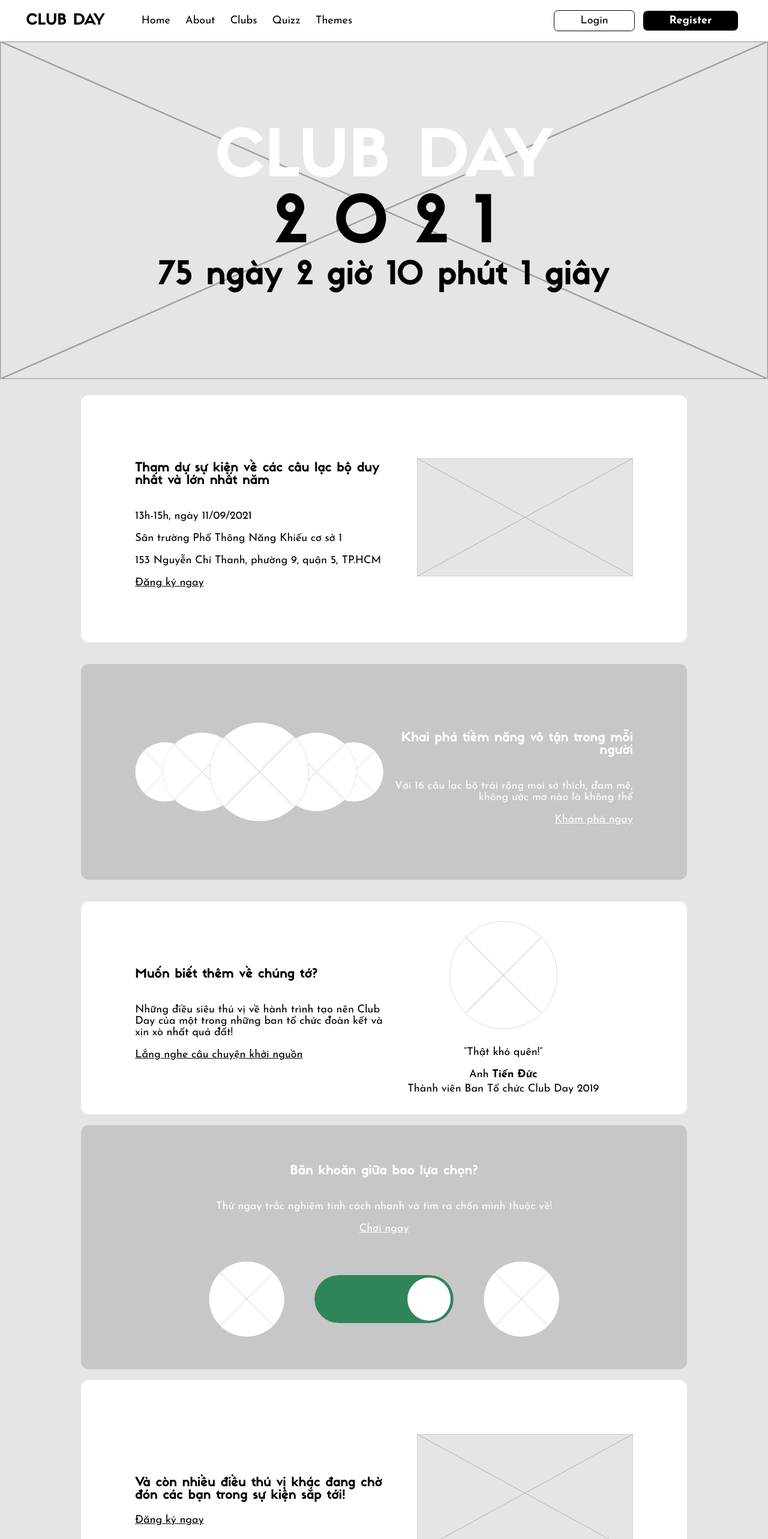
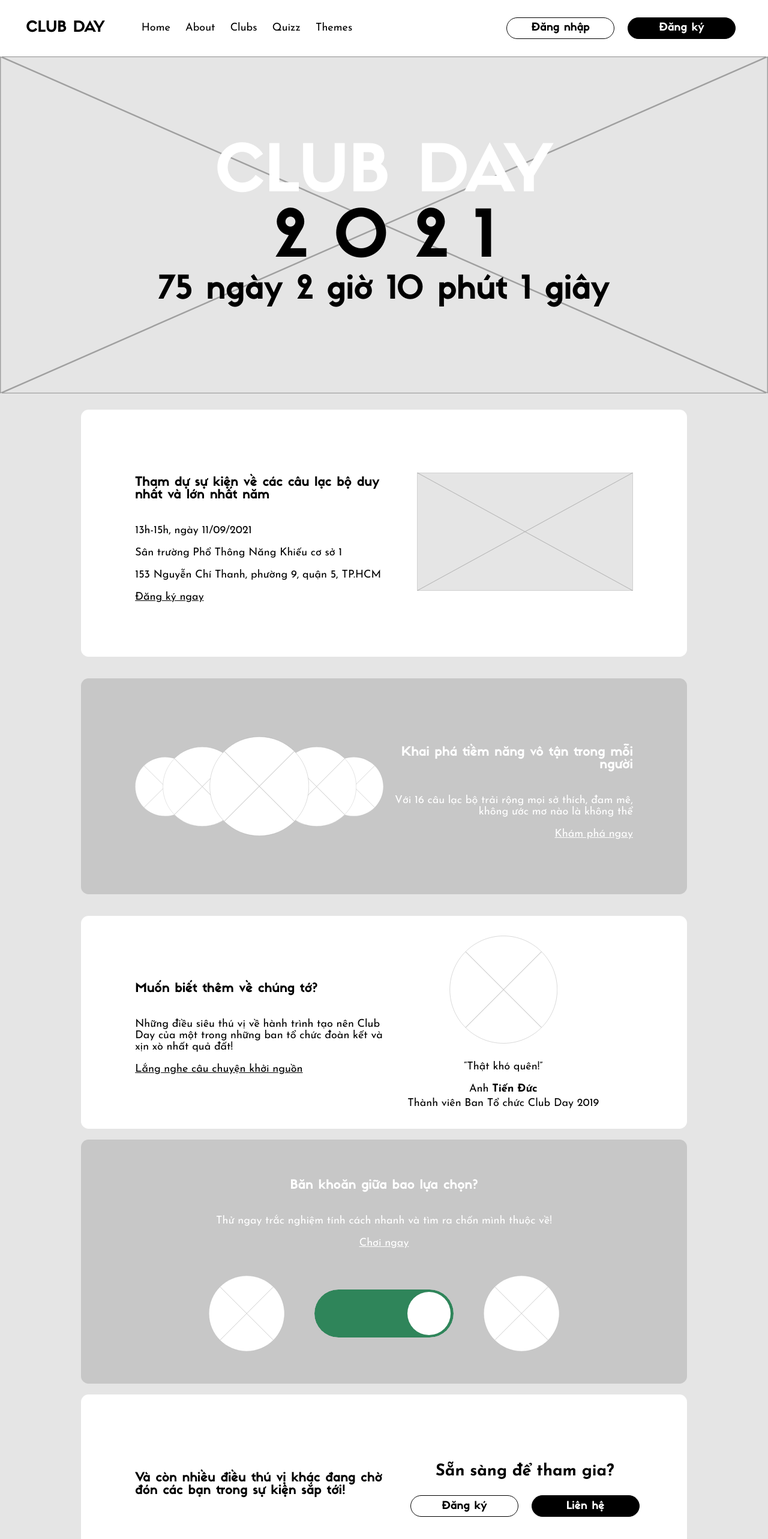
Before and after one commit to Club-Day-PTNK/clubday-website, a Next.js app: page / in a window 1280 px wide. Shown: the top 2566 px of the page at 60% size. Built offline with nearby package versions, Linux system fonts and the light colour scheme.

Commit message:
Finish Home Page
Added Button Component for reusability

```diff
--- a/components/Button.js
+++ b/components/Button.js
@@ -1,9 +1,30 @@
-import React from "react";
+import Link from "next/link";
 
-// TODO
+import buttonStyles from "../styles/Button.module.scss";
 
-const Button = () => {
-  return <div></div>;
+import classNames from "classnames/bind";
+
+let cx = classNames.bind(buttonStyles);
+
+const Button = ({
+  type,
+  onClick = () => {},
+  content,
+  href,
+  important = false,
+}) => {
+  const buttonClass = cx({ container: true, important: important });
+  return type == "link" ? (
+    <div className={buttonClass}>
+      <Link href={href}>
+        <a className={buttonStyles.link}>{content}</a>
+      </Link>
+    </div>
+  ) : (
+    <button className={buttonClass} onClick={onClick}>
+      {content}
+    </button>
+  );
 };
 
 export default Button;
--- a/components/Navigation.js
+++ b/components/Navigation.js
@@ -1,6 +1,8 @@
 import Link from "next/link";
 import navStyles from "../styles/Navigation.module.scss";
 import Logo from "./Logo";
+
+import Button from "./Button";
 
 const Navigation = ({}) => {
   // * Organizing the Navbar as the Following JSX
@@ -38,16 +40,21 @@ const Navigation = ({}) => {
               </Link>
             </li>
           </ul>
-          <ul className={navStyles.buttonList}>
-            <li className={navStyles.button}>
-              <Link href="#">
-                <a>Login</a>
-              </Link>
+          <ul>
+            <li>
+              <Button
+                type="link"
+                href="#"
+                content="Đăng nhập"
+              ></Button>
             </li>
-            <li className={navStyles.button}>
-              <Link href="#">
-                <a className={navStyles.registerCTA}>Register</a>
-              </Link>
+            <li>
+              <Button
+                type="link"
+                href="#"
+                content="Đăng ký"
+                important={true}
+              ></Button>
             </li>
           </ul>
         </nav>
--- a/components/cards/Home.js
+++ b/components/cards/Home.js
@@ -3,6 +3,7 @@ import Link from "next/link";
 import cardStyles from "../../styles/cards/Home.module.scss";
 
 import classNames from "classnames/bind";
+import { text } from "@fortawesome/fontawesome-svg-core";
 let cx = classNames.bind(cardStyles);
 
 const BodyCard = (props) => {
@@ -20,9 +21,13 @@ const BodyCard = (props) => {
       <div className={cardStyles.texts}>
         <h3 className={cardStyles.title}>{texts.title}</h3>
         <div className={cardStyles.paragraphs}>{paragraphs}</div>
-        <Link href={texts.link.dest}>
-          <a className={cardStyles.cta}>{texts.link.cta}</a>
-        </Link>
+        {texts.link ? (
+          <Link href={texts.link.dest}>
+            <a className={cardStyles.cta}>{texts.link.cta}</a>
+          </Link>
+        ) : (
+          <></>
+        )}
       </div>
       <div className={cardStyles.components}>{components}</div>
     </div>
--- /dev/null
+++ b/components/home/CallToAction.js
@@ -0,0 +1,32 @@
+import Button from "../Button";
+
+import callToActionStyle from "../../styles/home/CallToAction.module.scss";
+
+const CallToAction = ({}) => {
+  return (
+    <div className={callToActionStyle.container}>
+      <h2>Sẵn sàng để tham gia?</h2>
+      <ul className={callToActionStyle.buttonContainer}>
+        <li>
+          <Button
+            type="link"
+            content="Đăng ký"
+            onClick={() => {}}
+            href="#"
+          ></Button>
+        </li>
+        <li>
+          <Button
+            type="button"
+            content="Liên hệ"
+            onClick={() => {}}
+            href="#"
+            important={true}
+          ></Button>
+        </li>
+      </ul>
+    </div>
+  );
+};
+
+export default CallToAction;
--- a/libs/home/data.js
+++ b/libs/home/data.js
@@ -8,6 +8,8 @@ import TestimonialList from "../../components/home/TestimonialList";
 import { testimonials } from "./testimonials";
 
 import QuizzSwitch from "../../components/home/QuizzSwitch";
+
+import CallToAction from "../../components/home/CallToAction";
 
 export const bodyContents = {
   info: {
@@ -63,8 +65,7 @@ export const bodyContents = {
       title:
         "Và còn nhiều điều thú vị khác đang chờ đón các bạn trong sự kiện sắp tới!  ",
       lines: [],
-      link: { cta: "Đăng ký ngay", dest: "/" },
     },
-    components: <Image src={dummyRectangle} alt="Club Day Picture" />,
+    components: <CallToAction></CallToAction>,
   },
 };
--- /dev/null
+++ b/styles/Button.module.scss
@@ -0,0 +1,26 @@
+.container {
+  min-width: 10rem;
+  min-height: 2em;
+  display: flex;
+  justify-content: center;
+  align-items: center;
+  margin: 0.2em 0.6em;
+  font-family: "Sifonn Pro";
+  padding: 0.2em 1em;
+  border: 1px solid black;
+  text-align: center;
+  border-radius: 4em;
+  background-color: white;
+  font-size: 1rem;
+  &:active {
+    background-color: darken(white, 40%);
+  }
+
+  &.important {
+    background-color: black;
+    color: white;
+    &:active {
+      background-color: lighten(black, 40%);
+    }
+  }
+}
--- a/styles/Navigation.module.scss
+++ b/styles/Navigation.module.scss
@@ -36,31 +36,6 @@
             margin: 0 0.2em;
           }
         }
-
-        &.buttonList {
-          // background: blue;
-
-          a {
-            margin: 0 0.4em;
-            border-radius: 0.4em;
-            padding: 0.4em 2.4em;
-            border: 1px solid black;
-
-            &.registerCTA {
-              text-align: center;
-              background: black;
-              color: white;
-              font-weight: bold;
-              border: none;
-
-              &:hover {
-                background: colors.$primary-color;
-                color: black;
-              }
-            }
-          }
-          // background: blue;
-        }
       }
     }
   }
--- /dev/null
+++ b/styles/home/CallToAction.module.scss
@@ -0,0 +1,14 @@
+.container {
+  display: flex;
+  flex-direction: column;
+  justify-content: center;
+  align-items: center;
+  .buttonContainer {
+    list-style-type: none;
+    margin: 0;
+    padding: 0;
+    display: flex;
+    justify-content: center;
+    align-items: center;
+  }
+}
--- a/styles/home/Switch.module.scss
+++ b/styles/home/Switch.module.scss
@@ -11,13 +11,13 @@ $focus-color: #ff0;
   display: inline-block;
   vertical-align: middle;
   user-select: none;
+  cursor: none;
   .checkbox {
     display: none;
   }
   .label {
     display: block;
     overflow: hidden;
-    cursor: pointer;
     border: 0 solid $label-colour;
     border-radius: 4em;
     margin: 0;
```
